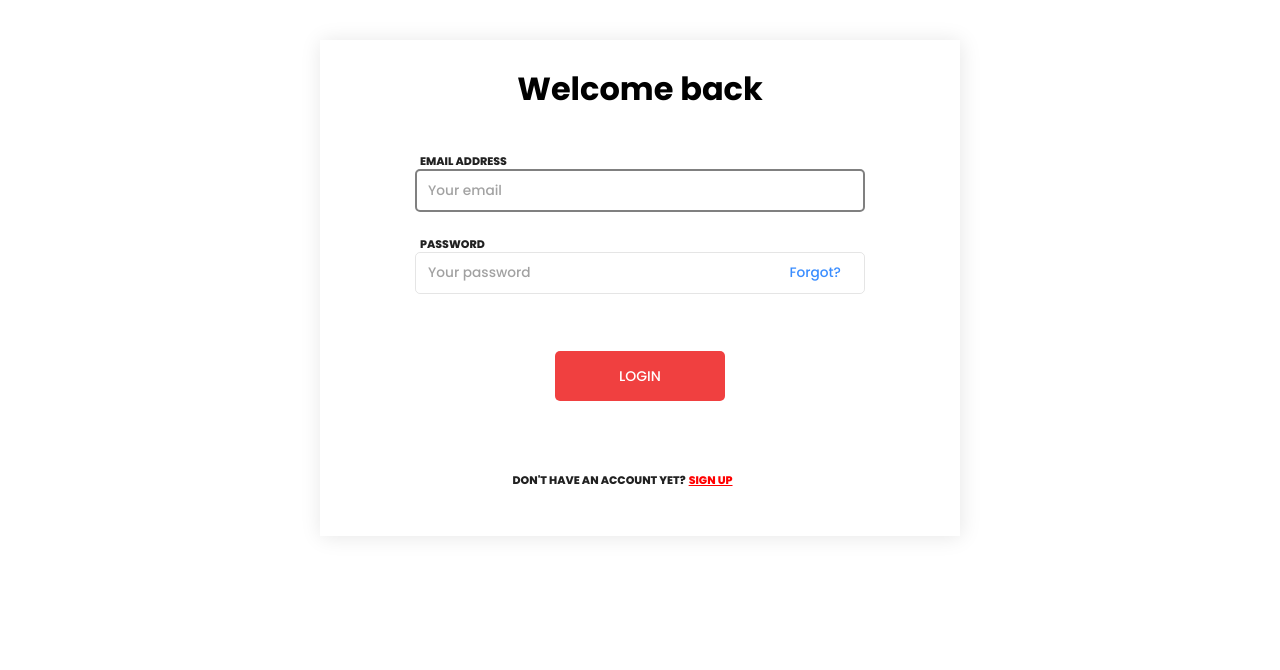
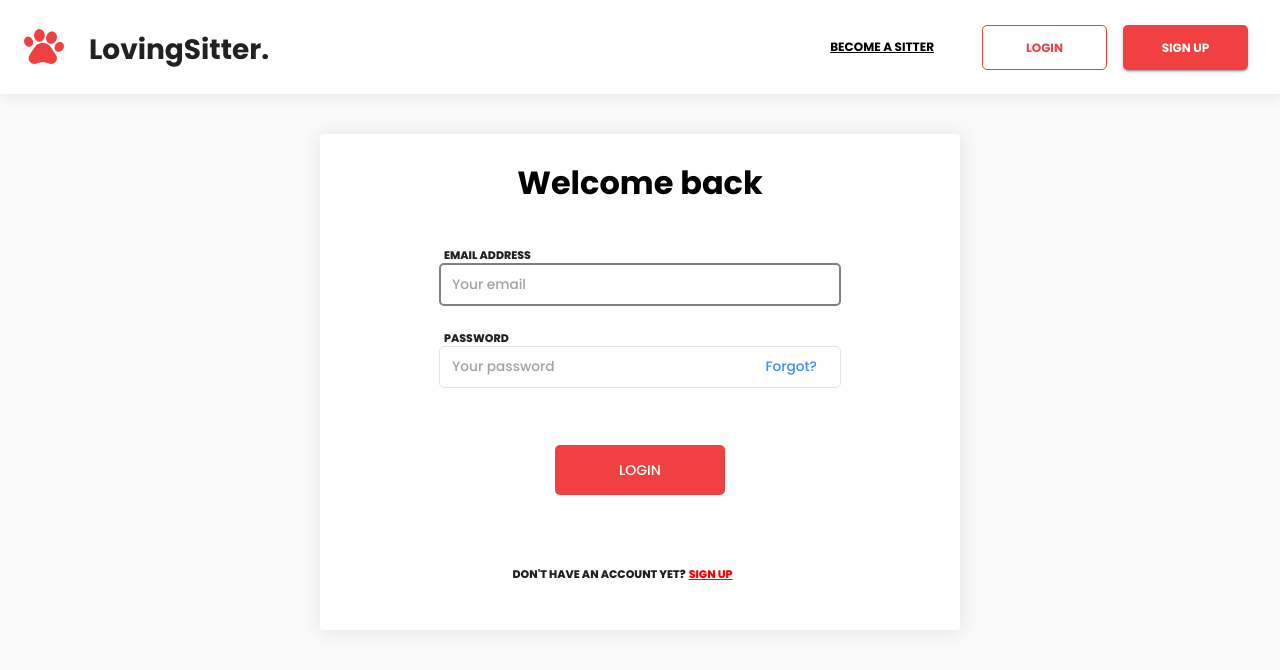
Before and after one commit to trevorjr31/fun-kickoff-project, a React (Create React App) app in the folder client/: page /login in a window 1280 px wide. Shown: the top 670 px of the page. Built offline with nearby package versions, Linux system fonts and the light colour scheme; no server answers.

Commit message:
updated app.tsx after merge error

```diff
--- a/client/src/App.tsx
+++ b/client/src/App.tsx
@@ -19,6 +19,8 @@ function App(): JSX.Element {
         <SnackBarProvider>
           <AuthProvider>
             <SocketProvider>
+              <CssBaseline />
+              <NavBar />
               <Switch>
                 <Route exact path="/login" component={Login} />
                 <Route exact path="/signup" component={Signup} />
```
